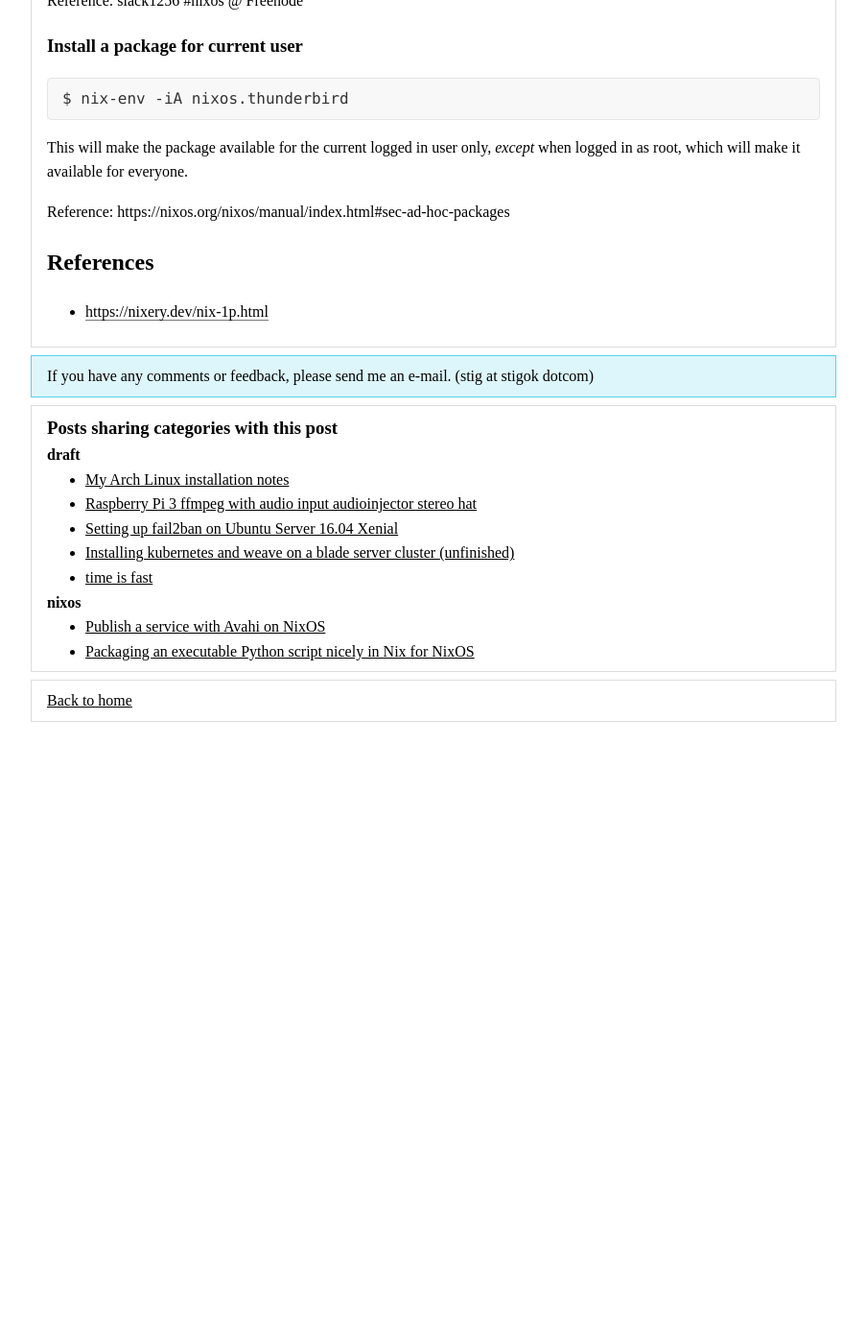
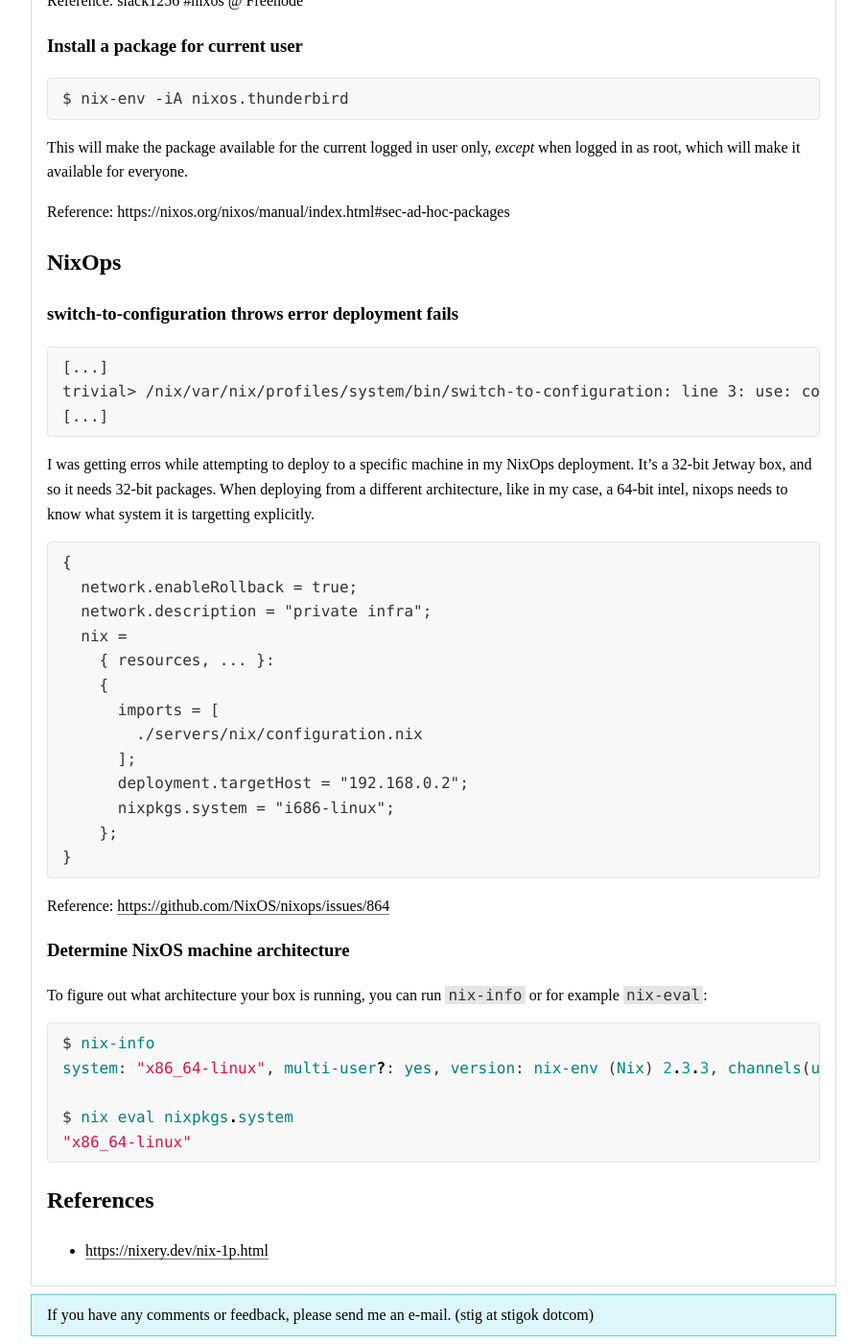
Before and after one commit to stigok/blog.stigok.com, a Jekyll site: the page built from collections/_posts/2020-03-07-nix-and-nixos-notes.md, in a window 1280 px wide and 1400 px high, scrolled down 994 px. Shown: the whole window at 96% size, without its empty margins (188-1091 px from the left). Built offline with Jekyll 4.4.1, drawn with Linux system fonts in a browser that asks for light colours; before the commit the page ends 1754 px from its top, so only the background shows below that; some of the changed text lies outside the part shown.

Commit message:
add nixops notes

````diff
--- a/collections/_posts/2020-03-07-nix-and-nixos-notes.md
+++ b/collections/_posts/2020-03-07-nix-and-nixos-notes.md
@@ -1,6 +1,6 @@
 ---
 layout: post
-title:  "My (expanding) list of usage notes for Nix and NixOS"
+title:  "My (expanding) list of usage notes for Nix, NixOS and NixOps"
 date:   2020-03-07 19:18:27 +0100
 categories: nixos draft
 ---
@@ -48,6 +48,52 @@ when logged in as root, which will make it available for everyone.
 
 Reference: https://nixos.org/nixos/manual/index.html#sec-ad-hoc-packages
 
+## NixOps
+
+### switch-to-configuration throws error deployment fails
+
+```
+[...]
+trivial> /nix/var/nix/profiles/system/bin/switch-to-configuration: line 3: use: command not found
+[...]
+```
+
+I was getting erros while attempting to deploy to a specific machine in my
+NixOps deployment. It's a 32-bit Jetway box, and so it needs 32-bit packages.
+When deploying from a different architecture, like in my case, a 64-bit intel,
+nixops needs to know what system it is targetting explicitly.
+
+```
+{
+  network.enableRollback = true;
+  network.description = "private infra";
+  nix =
+    { resources, ... }:
+    {
+      imports = [
+        ./servers/nix/configuration.nix
+      ];
+      deployment.targetHost = "192.168.0.2";
+      nixpkgs.system = "i686-linux";
+    };
+}
+```
+
+Reference: <https://github.com/NixOS/nixops/issues/864>
+
+### Determine NixOS machine architecture
+
+To figure out what architecture your box is running, you can run `nix-info` or
+for example `nix-eval`:
+
+```nix
+$ nix-info
+system: "x86_64-linux", multi-user?: yes, version: nix-env (Nix) 2.3.3, channels(username): "", channels(root): "nixos-19.09.2213.71c6a1c4a83", nixpkgs: /nix/var/nix/profiles/per-user/root/channels/nixos
+
+$ nix eval nixpkgs.system
+"x86_64-linux"
+```
+
 ## References
 
 - <https://nixery.dev/nix-1p.html>
````
